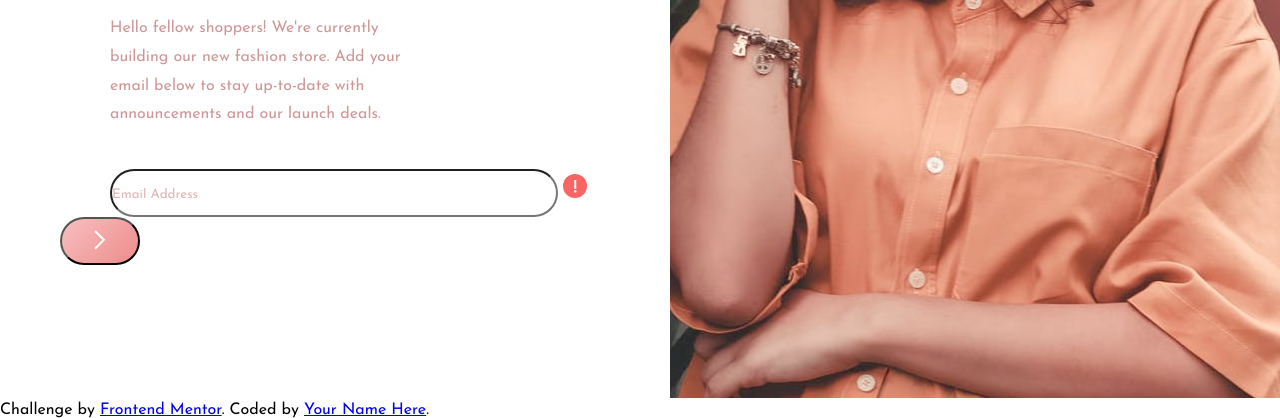
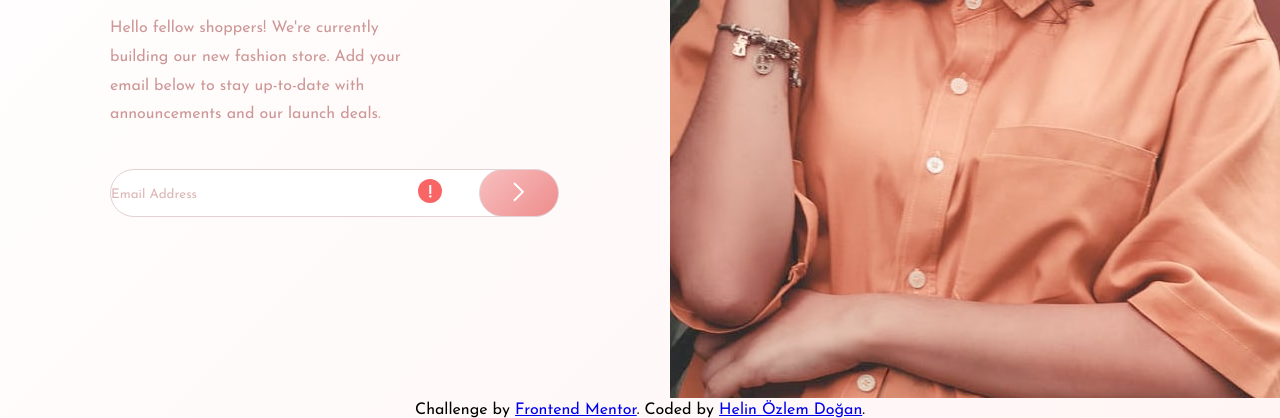
Before and after one commit to helinozlemm/JavaScript-Projects, a plain HTML site: page 02-Base-Apparel-Coming-Soon-master/index.html in a window 1280 px wide. Shown: the part 402-820 px from the top of the page. Drawn offline with Linux system fonts and the light colour scheme.

Commit message:
button and input fixed

```diff
--- a/02-Base-Apparel-Coming-Soon-master/index.html
+++ b/02-Base-Apparel-Coming-Soon-master/index.html
@@ -32,7 +32,7 @@
 
         <form class="form-container" id="form">
           <input type="email" id="email" placeholder="Email Address">
-          <img src="images/icon-error.svg" alt="error_icon" class="error">
+          <img src="images/icon-error.svg" alt="error_icon" class="error_icon">
           <button id="send">
             <img src="images/icon-arrow.svg" alt="button_img" class="button">
           </button>
@@ -52,8 +52,10 @@
   <footer>
     <p class="attribution">
       Challenge by <a href="https://www.frontendmentor.io?ref=challenge" target="_blank">Frontend Mentor</a>.
-      Coded by <a href="#">Your Name Here</a>.
+      Coded by <a href="https://twitter.com/helinozlemm">Helin Özlem Doğan</a>.
     </p>
   </footer>
+
+  <script src="script.js"></script>
 </body>
 </html>
--- /dev/null
+++ b/02-Base-Apparel-Coming-Soon-master/script.js
@@ -0,0 +1 @@
+const button = document.getElementById("send");
--- a/02-Base-Apparel-Coming-Soon-master/styles/style.scss
+++ b/02-Base-Apparel-Coming-Soon-master/styles/style.scss
@@ -1,6 +1,9 @@
 $DesaturedRed: hsl(0, 36%, 70%);
 $SoftRed: hsl(0, 93%, 68%);
 $DarkGrayishRed: hsl(0, 6%, 24%);
+
+$color-white-1: hsl(0, 0%, 100%);
+$color-white-2: hsl(0, 100%, 98%);
 
 $font-weights: (
   "regular": 300,
@@ -17,7 +20,8 @@ $font-weights: (
 body {
   font-family: "Josefin Sans", sans-serif;
   font-size: 16px;
-  background-color: #fff;
+
+  background-image: linear-gradient(135deg, $color-white-1, $color-white-2);
 }
 
 .container {
@@ -57,6 +61,14 @@ body {
 
 form {
   padding: 10px;
+  position: relative;
+
+  .error_icon {
+    position: absolute;
+    z-index: 1;
+    left: 23rem;
+    top: 20px;
+  }
 
   input {
     margin-left: 50px;
@@ -64,6 +76,7 @@ form {
     width: 28rem;
     border-radius: 5rem;
     outline: none;
+    border: 1px solid #e3d1d3;
 
     &::placeholder {
       color: $DesaturedRed;
@@ -75,16 +88,27 @@ form {
     height: 3rem;
     width: 5rem;
     border-radius: 5rem;
+    border: 1px solid #e3d1d3;
     outline: none;
     cursor: pointer;
+    position: absolute;
+    top: 10px;
+    left: 26.8rem;
+    z-index: 1;
     background-image: linear-gradient(
       135deg,
-      hsl(0, 80%, 86%),
-      hsl(0, 74%, 74%)
+      $color-primary-light,
+      $color-primary-dark
     );
+    background-image: linear-gradient(135deg, $DesaturedRed, $SoftRed);
+
     &:hover {
       opacity: 0.9;
       box-shadow: 4px 4px 8px #f2d7d6;
     }
   }
 }
+
+footer {
+  text-align: center;
+}
```
Also changed, not shown: 02-Base-Apparel-Coming-Soon-master/styles/style.css, 1 other file.
